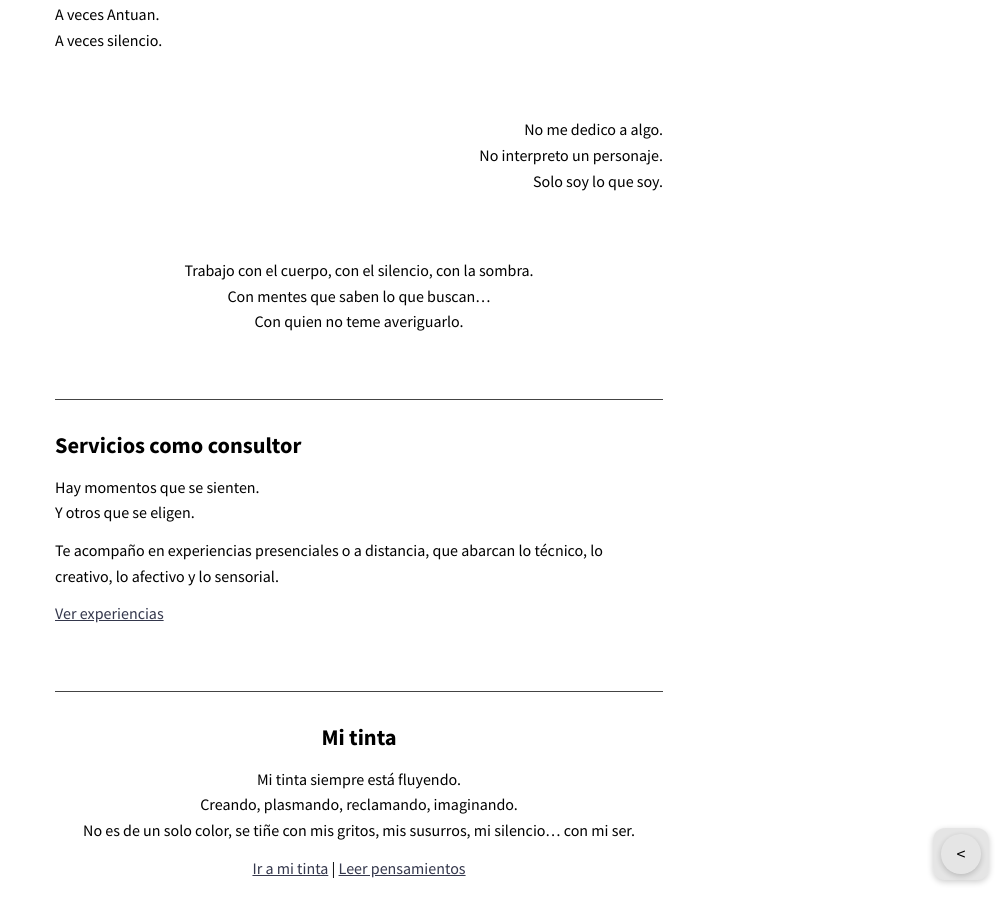
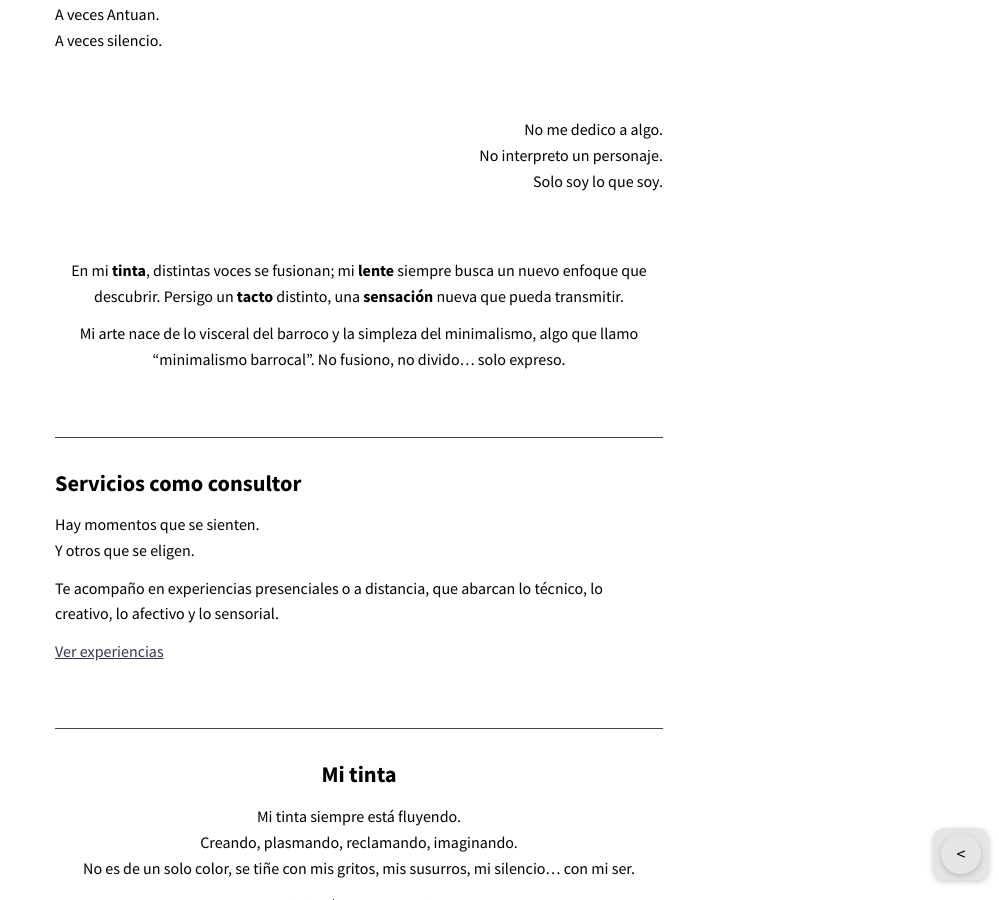
Before and after one commit to KajiiNarumi/iasuarezv, a Jekyll site: the page built from index.html, in a window 1280 px wide and 900 px high, scrolled down 437 px. Shown: the whole window, without its empty margins (281-1280 px from the left). Built offline with Jekyll 4.4.1, drawn with Linux system fonts in a browser that asks for light colours; nearby versions of some CDN libraries; the list of posts is cut into pages by our own code.

Commit message:
Update text in index.html for content change

```diff
--- a/index.html
+++ b/index.html
@@ -21,9 +21,8 @@ entries_layout: list
   </section>
 
   <section class="text-center">
-    <p>Trabajo con el cuerpo, con el silencio, con la sombra.<br>
-    Con mentes que saben lo que buscan…<br>
-    Con quien no teme averiguarlo.</p>
+    <p>En mi <strong>tinta</strong>, distintas voces se fusionan; mi <strong>lente</strong> siempre busca un nuevo enfoque que descubrir. Persigo un <strong>tacto</strong> distinto, una <strong>sensación</strong> nueva que pueda transmitir.</p>
+    <p>Mi arte nace de lo visceral del barroco y la simpleza del minimalismo, algo que llamo “minimalismo barrocal”. No fusiono, no divido… solo expreso.</p>
   </section>
 
   <section class="text-left bloque">
```
